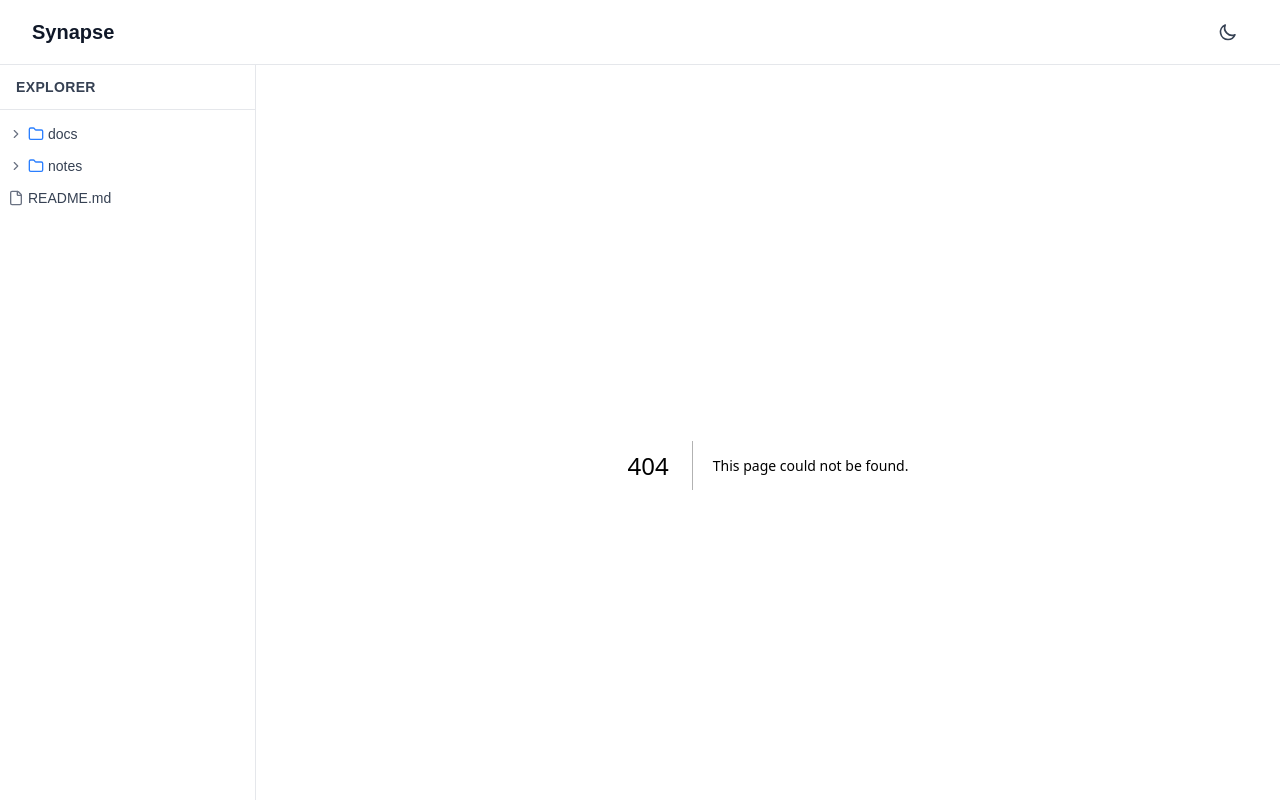
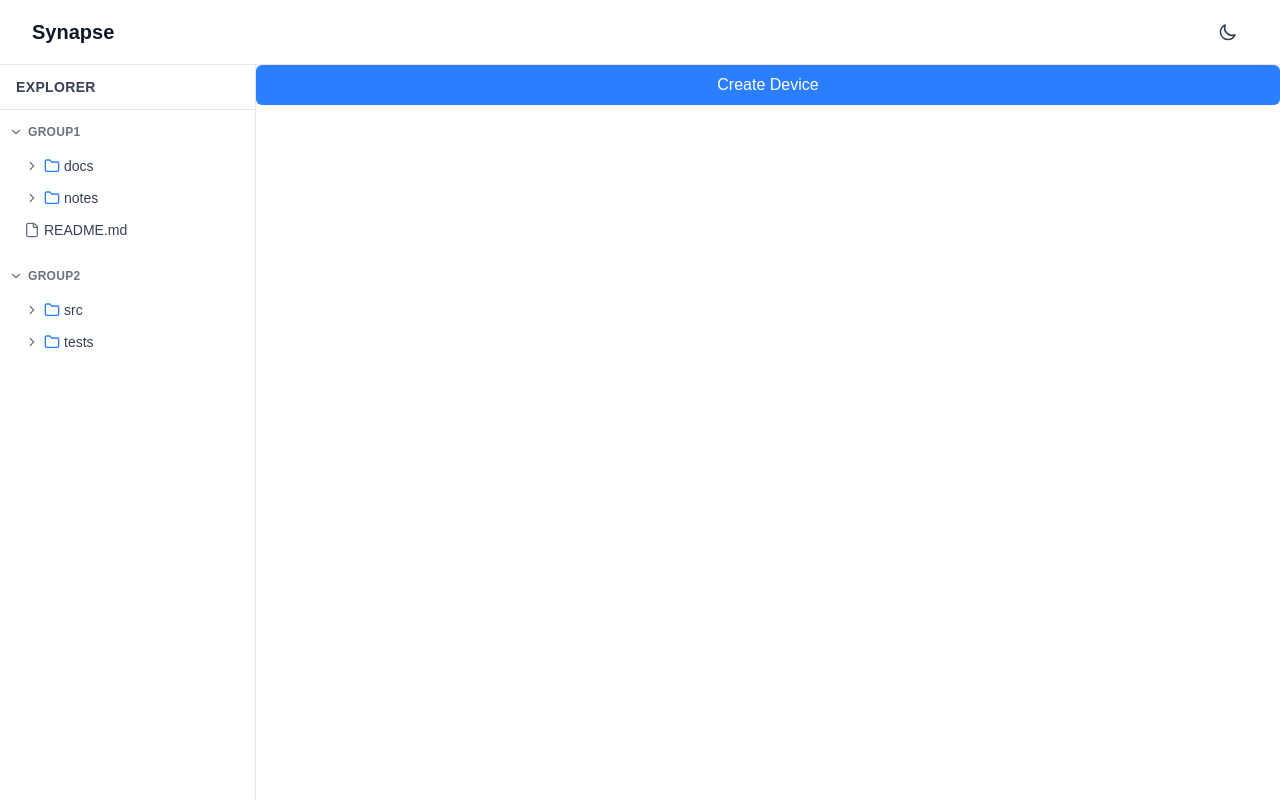
Before and after one commit to chanwit-y/synapse-o, a Next.js app: page /db in a window 1280 px wide. Before the commit this address had no page. Built offline with nearby package versions, Linux system fonts and the light colour scheme.

Commit message:
Add better-sqlite3 dependency and update type definitions; refactor sidebar structure to use grouped directories and enhance TreeView component for improved organization

```diff
--- a/app/components/Sidebar.tsx
+++ b/app/components/Sidebar.tsx
@@ -1,9 +1,12 @@
 "use client";
 
-import TreeView, { TreeNode } from "./TreeView";
+import TreeView, { TreeNode, TreeViewGroup } from "./TreeView";
 
 // Sample folder structure data - only .md files
-const sampleTreeData: TreeNode[] = [
+const sampleTreeData: TreeViewGroup[] = [
+  {
+    groupName: "group1",
+    directories: [
       {
         name: "docs",
         type: "folder",
@@ -59,6 +62,45 @@ const sampleTreeData: TreeNode[] = [
         name: "README.md",
         type: "file",
       },
+    ],
+  },
+  {
+    groupName: "group2",
+    directories: [
+      {
+        name: "src",
+        type: "folder",
+        children: [
+          {
+            name: "components",
+            type: "folder",
+            children: [
+              { name: "Button.tsx", type: "file" },
+              { name: "Card.tsx", type: "file" },
+              { name: "Modal.tsx", type: "file" },
+            ],
+          },
+          {
+            name: "utils",
+            type: "folder",
+            children: [
+              { name: "helpers.ts", type: "file" },
+              { name: "constants.ts", type: "file" },
+            ],
+          },
+          { name: "index.ts", type: "file" },
+        ],
+      },
+      {
+        name: "tests",
+        type: "folder",
+        children: [
+          { name: "unit", type: "folder", children: [{ name: "test-utils.ts", type: "file" }] },
+          { name: "integration", type: "folder", children: [{ name: "api.test.ts", type: "file" }] },
+        ],
+      },
+    ],
+  },
 ];
 
 export default function Sidebar() {
--- a/app/components/TreeView.tsx
+++ b/app/components/TreeView.tsx
@@ -9,8 +9,13 @@ export interface TreeNode {
   children?: TreeNode[];
 }
 
+export interface TreeViewGroup {
+  groupName: string;
+  directories: TreeNode[];
+}
+
 interface TreeViewProps {
-  data: TreeNode[];
+  data: TreeViewGroup[];
   onNodeClick?: (node: TreeNode) => void;
 }
 
@@ -53,12 +58,12 @@ function TreeNodeItem({ node, level, onNodeClick }: TreeNodeItemProps) {
         )}
         {isFolder ? (
           isExpanded ? (
-            <FolderOpen className="w-4 h-4 text-blue-500 dark:text-blue-400 flex-shrink-0" />
+            <FolderOpen className="w-4 h-4 text-blue-500 dark:text-blue-400 shrink-0" />
           ) : (
-            <Folder className="w-4 h-4 text-blue-500 dark:text-blue-400 flex-shrink-0" />
+            <Folder className="w-4 h-4 text-blue-500 dark:text-blue-400 shrink-0" />
           )
         ) : (
-          <File className="w-4 h-4 text-gray-500 dark:text-gray-400 flex-shrink-0" />
+          <File className="w-4 h-4 text-gray-500 dark:text-gray-400 shrink-0" />
         )}
         <span className="text-sm text-gray-700 dark:text-gray-300 truncate">
           {node.name}
@@ -80,15 +85,64 @@ function TreeNodeItem({ node, level, onNodeClick }: TreeNodeItemProps) {
   );
 }
 
+function TreeViewGroupItem({
+  group,
+  groupIndex,
+  onNodeClick
+}: {
+  group: TreeViewGroup;
+  groupIndex: number;
+  onNodeClick?: (node: TreeNode) => void;
+}) {
+  const [isExpanded, setIsExpanded] = useState(true);
+
+  return (
+    <div className="mb-4">
+      <div
+        className="flex items-center gap-1 px-2 py-1.5 text-xs font-semibold text-gray-500 dark:text-gray-400 uppercase tracking-wide hover:bg-gray-100 dark:hover:bg-gray-800 rounded cursor-pointer transition-colors"
+        onClick={() => setIsExpanded(!isExpanded)}
+      >
+        <span className="flex items-center justify-center w-4 h-4 transition-transform duration-200">
+          {isExpanded ? (
+            <ChevronDown className="w-3.5 h-3.5" />
+          ) : (
+            <ChevronRight className="w-3.5 h-3.5" />
+          )}
+        </span>
+        <span>{group.groupName}</span>
+      </div>
+      <div
+        className={`overflow-hidden transition-all duration-300 ease-in-out ${
+          isExpanded ? "max-h-[10000px] opacity-100" : "max-h-0 opacity-0"
+        }`}
+        style={{
+          transitionProperty: "max-height, opacity",
+        }}
+      >
+        <div className="pt-1 pl-4">
+          {group.directories.map((node, index) => (
+            <TreeNodeItem
+              key={`${node.name}-${index}`}
+              node={node}
+              level={0}
+              onNodeClick={onNodeClick}
+            />
+          ))}
+        </div>
+      </div>
+    </div>
+  );
+}
+
 export default function TreeView({ data, onNodeClick }: TreeViewProps) {
   return (
     <div className="h-full overflow-y-auto">
       <div className="py-2">
-        {data.map((node, index) => (
-          <TreeNodeItem
-            key={`${node.name}-${index}`}
-            node={node}
-            level={0}
+        {data.map((group, groupIndex) => (
+          <TreeViewGroupItem
+            key={`group-${group.groupName}-${groupIndex}`}
+            group={group}
+            groupIndex={groupIndex}
             onNodeClick={onNodeClick}
           />
         ))}
--- /dev/null
+++ b/app/db/action.ts
@@ -0,0 +1,23 @@
+"use server";
+
+import Database from "better-sqlite3";
+
+let db: Database.Database | null = null;
+
+function getDatabase() {
+  if (!db) {
+    db = new Database("synapse.db");
+  }
+  return db;
+}
+
+export async function createDevice() {
+  const db = getDatabase();
+  db.exec(`
+	CREATE TABLE IF NOT EXISTS devices (
+	  id INTEGER PRIMARY KEY AUTOINCREMENT,
+	  name TEXT,
+	  config JSON
+	)
+      `);
+}
--- /dev/null
+++ b/app/db/page.tsx
@@ -0,0 +1,10 @@
+'use client'
+
+import { createDevice } from "./action";
+
+export default function DbPage() {
+
+	return (<div className="flex flex-col gap-4">
+		<button className="bg-blue-500 text-white px-4 py-2 rounded-md" onClick={() => createDevice()}>Create Device</button>
+	</div>)
+}
--- a/app/page.tsx
+++ b/app/page.tsx
@@ -1,5 +1,6 @@
 "use client";
 
+import { Exo_2 } from "next/font/google";
 import MarkdownEditor from "./components/MarkdownEditor";
 
 export default function Home() {
--- a/package.json
+++ b/package.json
@@ -10,6 +10,7 @@
   },
   "dependencies": {
     "@uiw/react-md-editor": "^4.0.11",
+    "better-sqlite3": "^12.6.0",
     "lucide-react": "^0.562.0",
     "next": "16.1.1",
     "react": "19.2.3",
@@ -19,7 +20,8 @@
   },
   "devDependencies": {
     "@tailwindcss/postcss": "^4",
-    "@types/node": "^20",
+    "@types/better-sqlite3": "^7.6.13",
+    "@types/node": "^25.0.6",
     "@types/react": "^19",
     "@types/react-dom": "^19",
     "eslint": "^9",
```
Also changed, not shown: 2 other files (tests, documents, lock files or other folders). Lines whose indentation alone changed are shown as unchanged.
